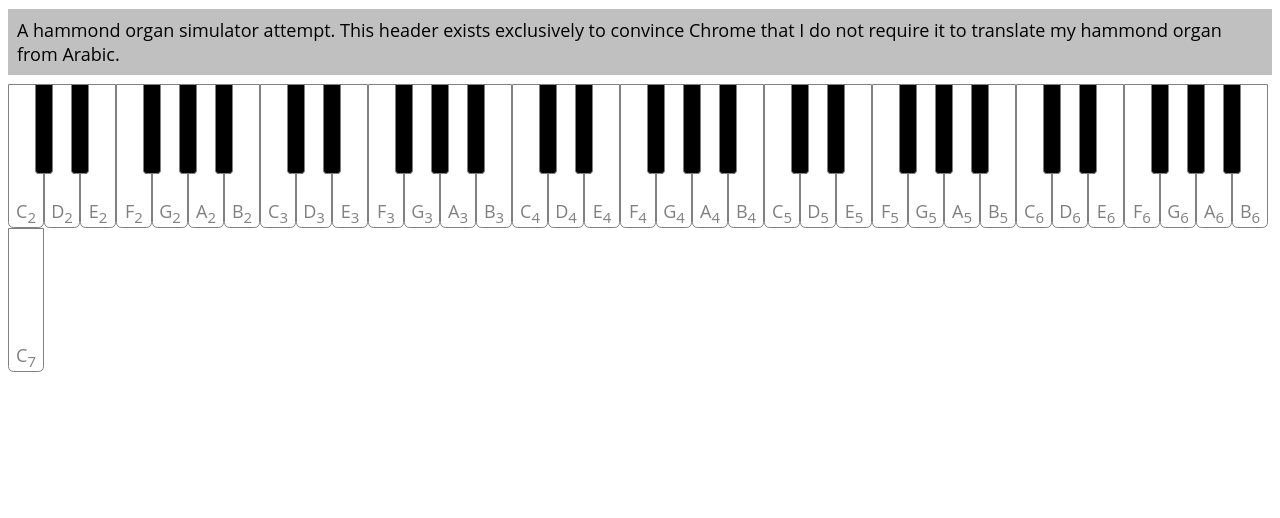
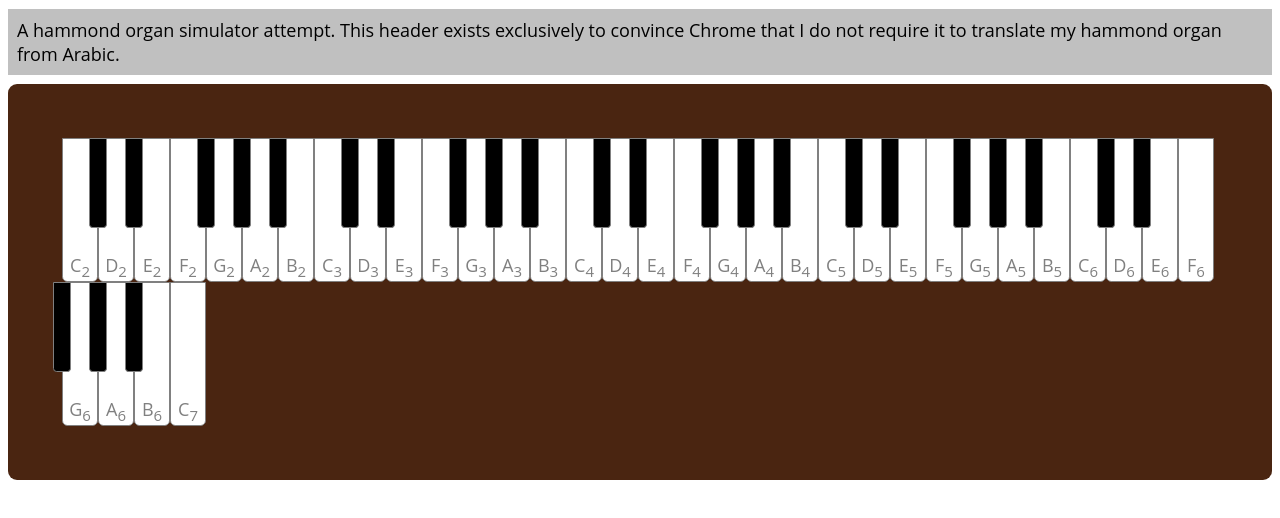
Before and after one commit to urbanautomaton/jamond, a plain HTML site: page public/index.html in a window 1280 px wide. Drawn offline with Linux system fonts and the light colour scheme.

Commit message:
Add a keyboard surround

```diff
--- a/public/index.css
+++ b/public/index.css
@@ -11,6 +11,15 @@ body {
   padding: 0.5em;
   margin: 0.5em 0;
   background-color: silver;
+}
+
+.keyboard {
+  display: inline-block;
+  overflow: auto;
+  width: auto;
+  background-color: #4a2511;
+  padding: 3em;
+  border-radius: 0.5em;
 }
 
 .key {
--- a/public/index.html
+++ b/public/index.html
@@ -18,7 +18,7 @@
         convince Chrome that I do not require it to translate my hammond organ
         from Arabic.
       </div>
-      <div id="keyboard"></div>
+      <div id="keyboard" class="keyboard"></div>
     </div>
     <script type="module" src="/index.js"></script>
   </body>
```
